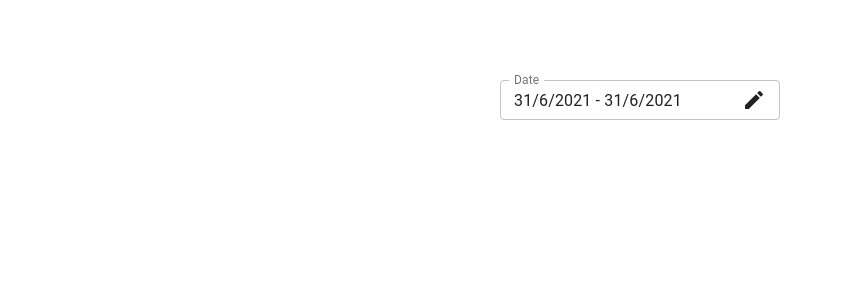
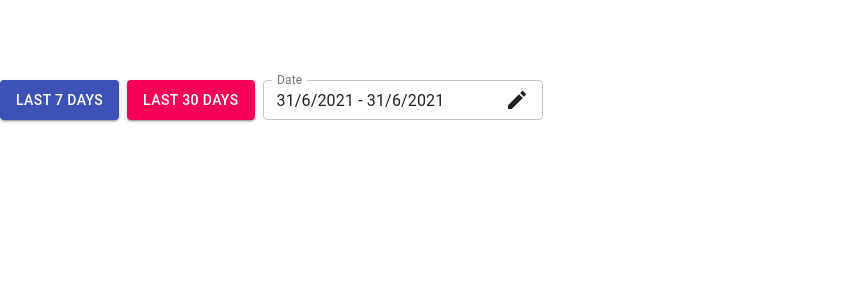
Before and after one commit to Duc-Developer/DateRangePicker, a React (Create React App) app: page / in a window 1280 px wide. Shown: the top 300 px of the page, without its empty margins (0-843 px from the left). Built offline with nearby package versions, Linux system fonts and the light colour scheme; the HTML template or start-up script is replaced by a standard one.

Commit message:
add option

```diff
--- a/src/MiniDateRange/index.tsx
+++ b/src/MiniDateRange/index.tsx
@@ -1,11 +1,23 @@
+import { Button } from "@material-ui/core";
 import React, { useState } from "react";
 
 import DateRangePickers from "./DateRangePicker";
 import { DateRange } from "./DateRangePicker/Utilities/types";
+import { addDays } from "./DateRangePicker/Helpers";
 
 const now = new Date();
 const initialDateRange = {
   startDate: now,
+  endDate: now,
+};
+
+const dateRange7last = {
+  startDate: addDays(now, -7),
+  endDate: now,
+};
+
+const dateRange30last = {
+  startDate: addDays(now, -30),
   endDate: now,
 };
 function MiniDateRange() {
@@ -18,7 +30,32 @@ function MiniDateRange() {
       setDates(initialDateRange);
     }
   };
-  return <DateRangePickers initialDateRange={dates} onChange={handleChange} />;
+
+  return (
+    <div style={{ display: "flex" }}>
+      <Button
+        onClick={() => {
+          setDates(dateRange7last);
+        }}
+        variant="contained"
+        color="primary"
+        style={{ marginRight: 8 }}
+      >
+        Last 7 days
+      </Button>
+      <Button
+        onClick={() => {
+          setDates(dateRange30last);
+        }}
+        variant="contained"
+        color="secondary"
+        style={{ marginRight: 8 }}
+      >
+        Last 30 days
+      </Button>
+      <DateRangePickers initialDateRange={dates} onChange={handleChange} />
+    </div>
+  );
 }
 
 export default MiniDateRange;
```
